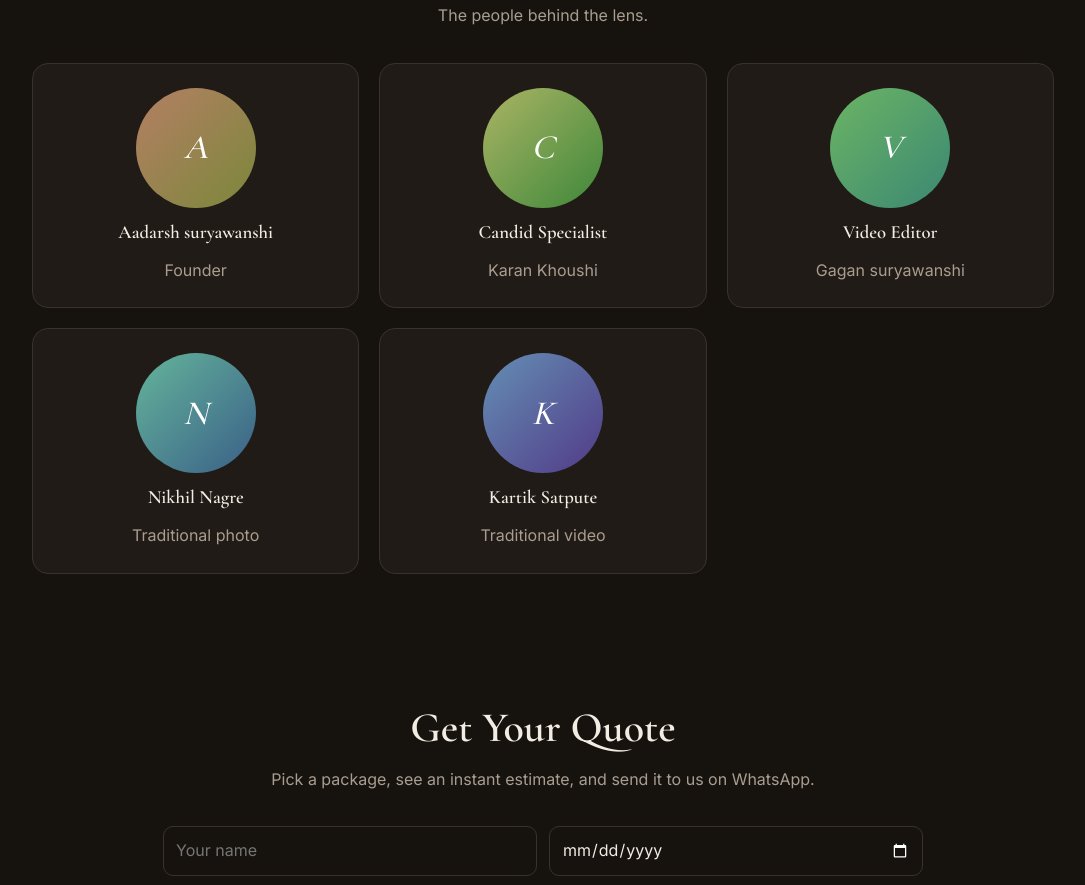
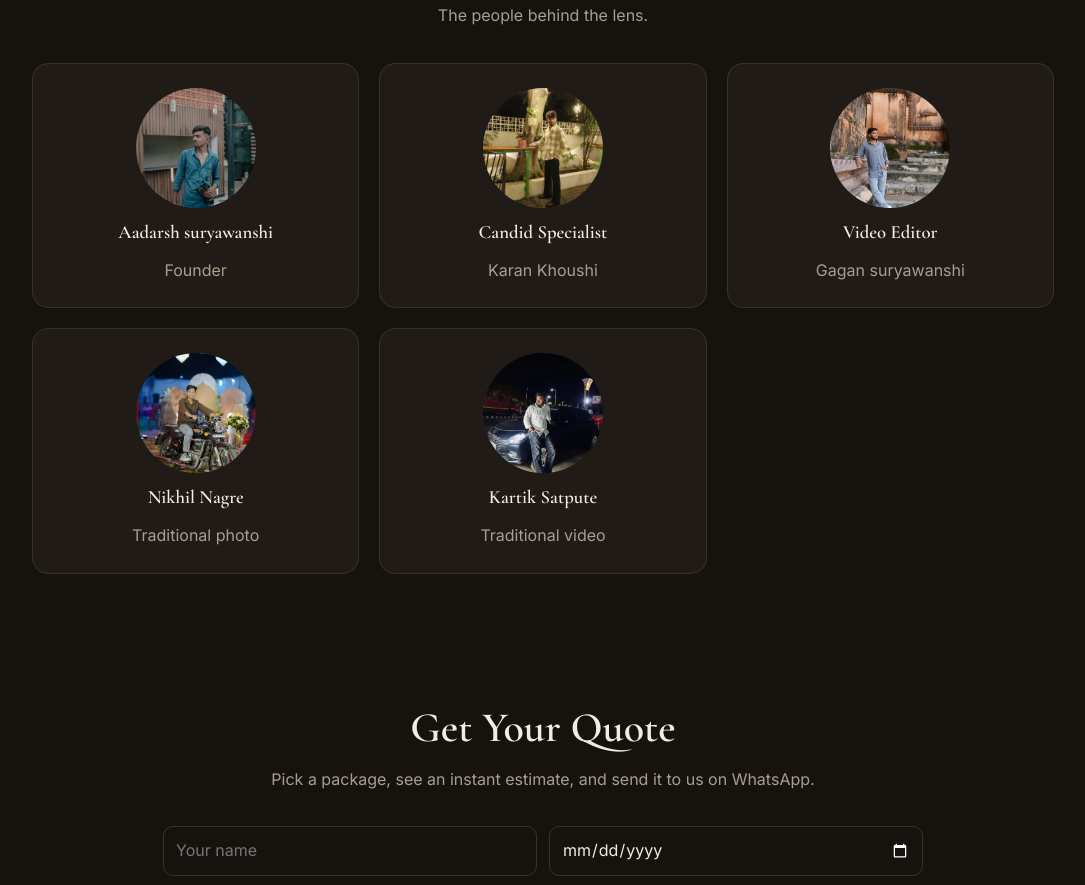
Before and after one commit to karankhoushi2006-svg/AS-studio, a plain HTML site: page index.html in a window 1280 px wide. Shown: the part 5576-6461 px from the top of the page, without its empty margins (97-1182 px from the left). Drawn offline with nearby package versions, Linux system fonts and the light colour scheme.

Commit message:
Update index.html

```diff
--- a/index.html
+++ b/index.html
@@ -116,27 +116,27 @@ footer{text-align:center;padding:50px 5vw 90px;color:var(--mu);border-top:1px so
   {
    "name": "Aadarsh suryawanshi",
    "role": "Founder",
-   "url": ""
+   "url": "WhatsApp%20Image%202026-11-20%20at%201.07.23%20AM.jpeg"
   },
   {
    "name": "Candid Specialist",
    "role": "Karan Khoushi",
-   "url": ""
+   "url": "WhatsApp%20Image%202026-11-20%20at%201.03.11%20AM.jpeg"
   },
   {
    "name": "Video Editor",
    "role": "Gagan suryawanshi",
-   "url": ""
+   "url": "WhatsApp%20Image%202026-11-20%20at%201.07.22%20AM.jpeg"
   },
   {
    "name": "Nikhil Nagre",
    "role": "Traditional photo ",
-   "url": ""
+   "url": "WhatsApp%20Image%202026-11-20%20at%201.10.22%20AM.jpeg"
   },
   {
    "name": "Kartik Satpute",
    "role": "Traditional video",
-   "url": ""
+   "url": "WhatsApp%20Image%202026-11-20%20at%201.07.22%20AM%20(1).jpeg"
   }
  ],
  "gallery": [
```
